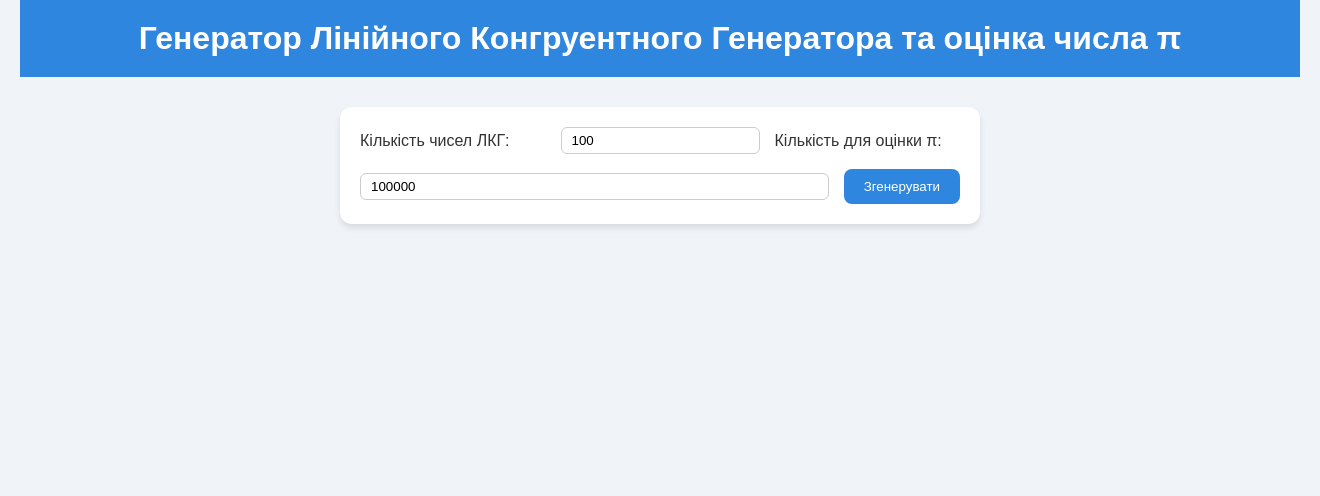
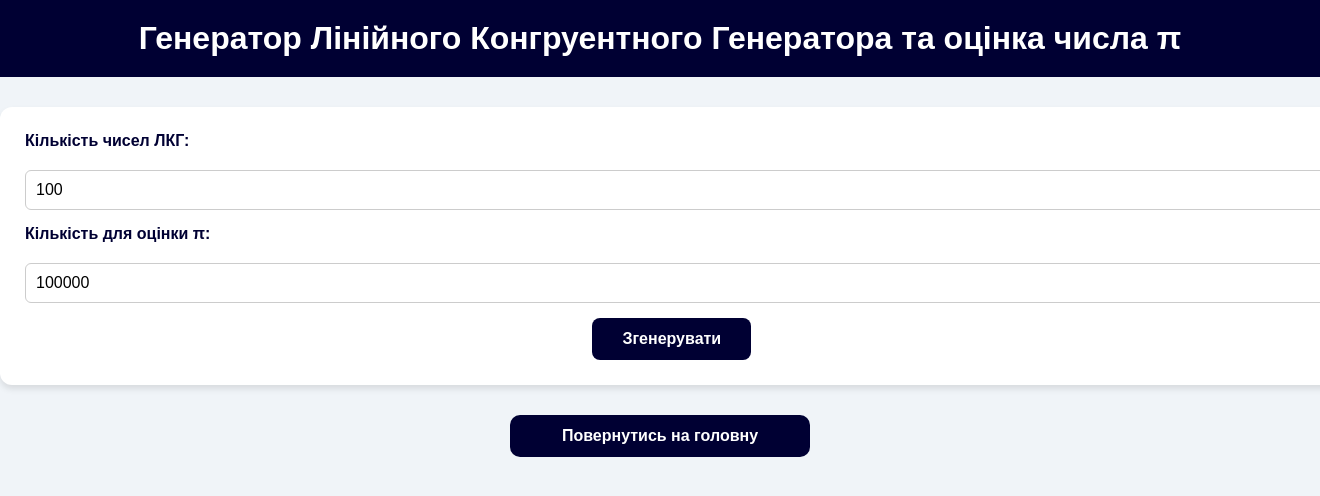
Before and after one commit to HumeniukTetiana/information_protection, a Django app: page /lab1/ in a window 1320 px wide; the page is wider, and only the part inside the window is pictured. Shown: the top 496 px of that part. Run offline with Django 5.2, Linux system fonts and the light colour scheme.

Commit message:
perfect front

```diff
--- a/information_protection/information_protection/static/style.css
+++ b/information_protection/information_protection/static/style.css
@@ -6,7 +6,7 @@ body {
 }
 
 header {
-  background-color: #000d1a;
+  background-color: #000033;
   color: white;
   text-align: center;
   padding: 1rem 0;
--- a/information_protection/lcg/static/lcg/style.css
+++ b/information_protection/lcg/static/lcg/style.css
@@ -4,14 +4,14 @@ body {
     font-family: Arial, sans-serif;
     background-color: #f0f4f8;
     margin: 0;
-    padding: 0 20px;
+    padding: 0;
     color: #333;
 }
 
 header {
     text-align: center;
     padding: 20px 0;
-    background-color: #2e86de;
+    background-color: #000033;
     color: #fff;
     margin-bottom: 30px;
 }
@@ -22,7 +22,7 @@ h1 {
 }
 
 h2 {
-    color: #2e86de;
+    color: #000033;
 }
 
 h3 {
@@ -31,58 +31,72 @@ h3 {
 }
 
 /* ============================= */
+/* Центрування блоків */
+.container {
+    max-width: 750px; /* 🔹 Оптимальна ширина */
+    margin: 0 auto;
+    padding: 0 20px;
+}
+
+/* ============================= */
 /* Форма */
 .form-section {
-    max-width: 600px;
-    margin: 0 auto 30px auto;
+    width: 98%;
     background-color: #fff;
-    padding: 20px;
+    padding: 25px;
     border-radius: 12px;
     box-shadow: 0 4px 6px rgba(0,0,0,0.1);
+    margin-bottom: 30px;
 }
 
 .form-section form {
     display: flex;
-    flex-wrap: wrap;
+    flex-direction: column;
     gap: 15px;
-    align-items: center;
-    justify-content: space-between;
 }
 
 .form-section label {
-    flex: 1 0 180px;
+    font-weight: bold;
+    color: #000033;
 }
 
 .form-section input {
-    flex: 1 0 150px;
-    padding: 5px 10px;
+    width: 99%;
+    padding: 10px;
     border-radius: 6px;
     border: 1px solid #ccc;
+    margin-top: 5px;
+    font-size: 1em;
 }
 
+/* Кнопки */
 .form-section button {
-    padding: 10px 20px;
-    background-color: #2e86de;
+    padding: 12px 30px;
+    background-color: #000033;
     color: white;
     border: none;
     border-radius: 8px;
     cursor: pointer;
-    transition: background-color 0.3s ease;
+    transition: background-color 0.3s ease, transform 0.2s;
+    align-self: center;
+    font-weight: bold;
+    font-size: 1em;
 }
 
 .form-section button:hover {
-    background-color: #1b4f72;
+    background-color: #00114d;
+    transform: scale(1.03);
 }
 
 /* ============================= */
 /* Результати */
 .result-section {
-    max-width: 800px;
-    margin: 0 auto 30px auto;
+    width: 98%;
     background-color: #fff;
-    padding: 20px;
+    padding: 25px;
     border-radius: 12px;
     box-shadow: 0 4px 6px rgba(0,0,0,0.1);
+    margin-bottom: 40px;
 }
 
 .result-block {
@@ -92,12 +106,34 @@ h3 {
 .numbers {
     display: flex;
     flex-wrap: wrap;
-    gap: 5px;
+    gap: 6px;
 }
 
 .numbers span {
-    background-color: #d6eaf8;
-    padding: 5px 8px;
+    background-color: #c2d6d6;
+    padding: 6px 10px;
     border-radius: 4px;
     font-size: 0.9em;
 }
+
+/* ============================= */
+/* Кнопка повернення */
+.back-button {
+    display: block;
+    width: 250px;
+    margin: 0 auto 40px auto;
+    text-decoration: none;
+    background-color: #000033;
+    color: #fff;
+    padding: 12px 25px;
+    border-radius: 10px;
+    font-weight: bold;
+    text-align: center;
+    transition: background-color 0.3s ease, transform 0.2s;
+    font-size: 1em;
+}
+
+.back-button:hover {
+    background-color: #00114d;
+    transform: scale(1.03);
+}
--- a/information_protection/lcg/templates/lcg/lcg.html
+++ b/information_protection/lcg/templates/lcg/lcg.html
@@ -54,6 +54,7 @@
             </div>
         </section>
         {% endif %}
+        <a href="{% url 'index' %}" class="back-button">Повернутись на головну</a>
     </main>
 </body>
 </html>
```
